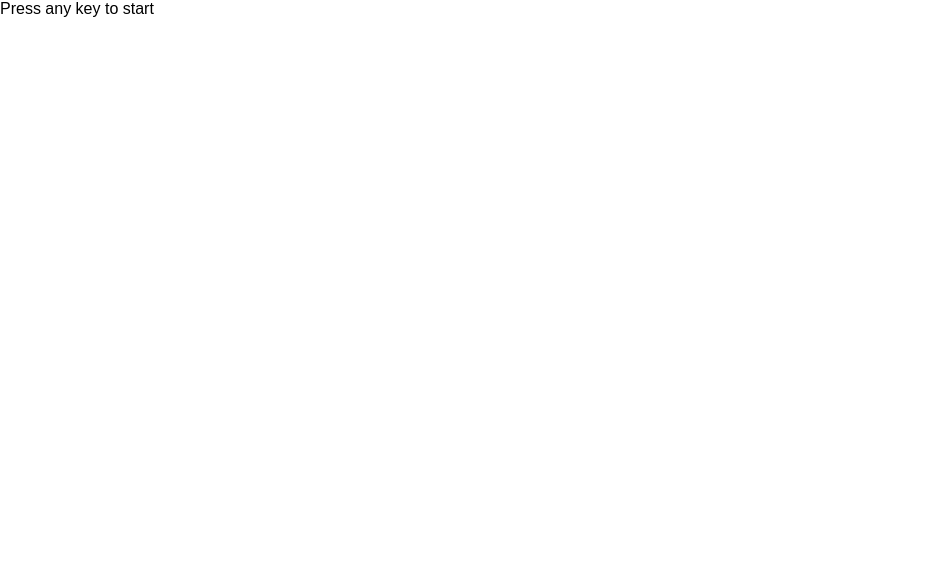
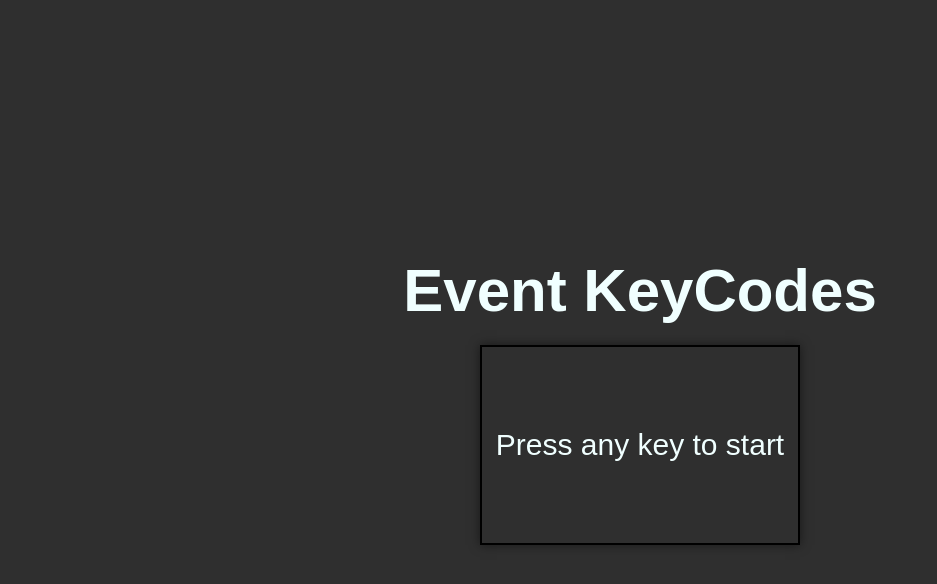
Before and after one commit to ShevViktoryia/Event-KeyCodes, a plain HTML site: page index.html in a window 1280 px wide. Shown: the whole page, without its empty margins (0-937 px from the left). Drawn offline with Linux system fonts and the light colour scheme; a web font is replaced by a local one.

Commit message:
feat: add styles

```diff
--- a/index.html
+++ b/index.html
@@ -7,8 +7,11 @@
     <link rel="stylesheet" href="style.css" />
   </head>
   <body>
-    <div class="container">
-      <div class="container__key-descr">Press any key to start</div>
+    <div class="wrapper">
+      <h1>Event KeyCodes</h1>
+      <div class="container">
+        <div class="container__key-descr">Press any key to start</div>
+      </div>
     </div>
     <script src="script.js"></script>
   </body>
--- a/script.js
+++ b/script.js
@@ -0,0 +1,9 @@
+const wrapper = document.querySelector(".wrapper");
+window.onkeydown = (event) => {
+  wrapper.appendChild(`
+    <div class="container">
+        <p></p>
+        <div class="container__key-descr">Press any key to start</div>
+      </div>
+    `);
+};
--- a/style.css
+++ b/style.css
@@ -5,4 +5,32 @@
   padding: 0;
   box-sizing: border-box;
   font-family: "SUSE", sans-serif;
+  font-size: 30px;
 }
+
+.wrapper {
+  display: flex;
+  flex-direction: column;
+  align-items: center;
+  justify-content: center;
+  width: 100%;
+  height: 100vh;
+  background-color: #2f2f2f;
+  color: azure;
+}
+
+h1 {
+  font-size: 60px;
+  margin-bottom: 20px;
+}
+
+.container {
+  display: flex;
+  flex-direction: column;
+  align-items: center;
+  justify-content: center;
+  width: 25%;
+  height: 200px;
+  border: 2px solid black;
+  box-shadow: 0 0 10px rgba(0, 0, 0, 0.5);
+}
```
